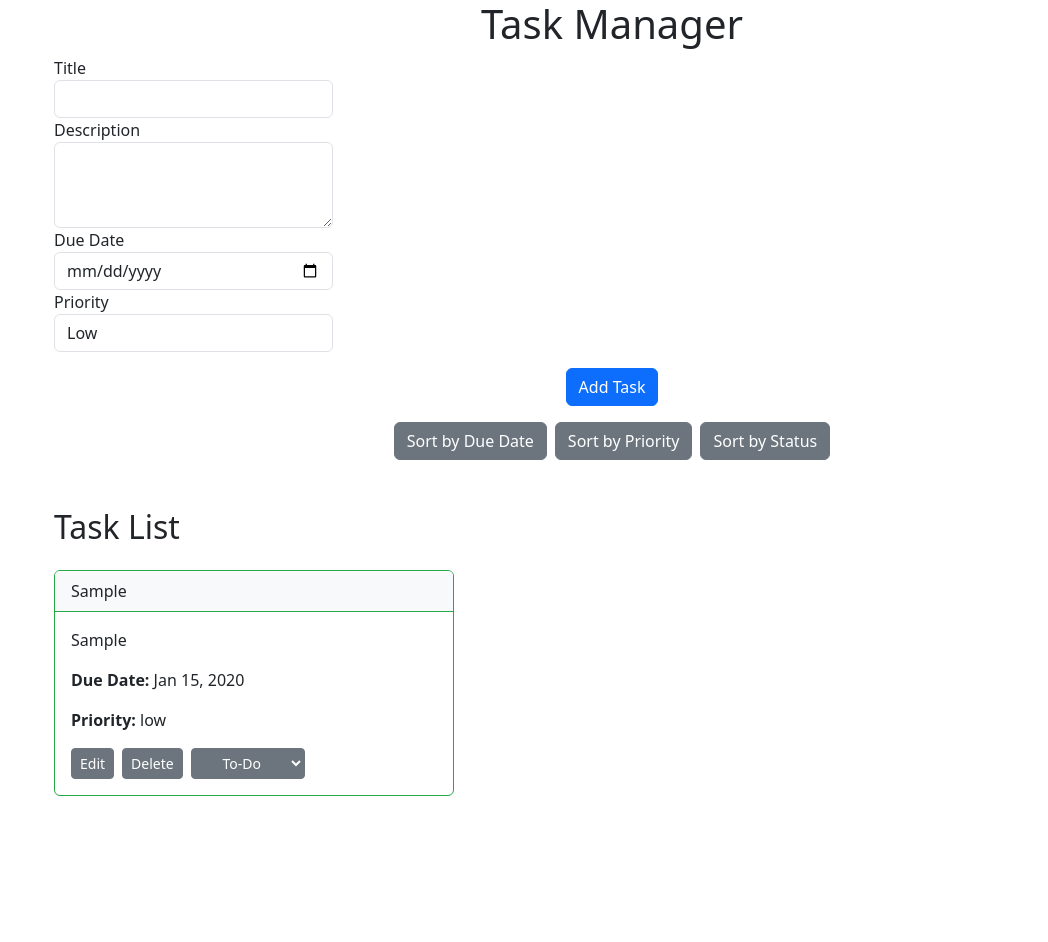
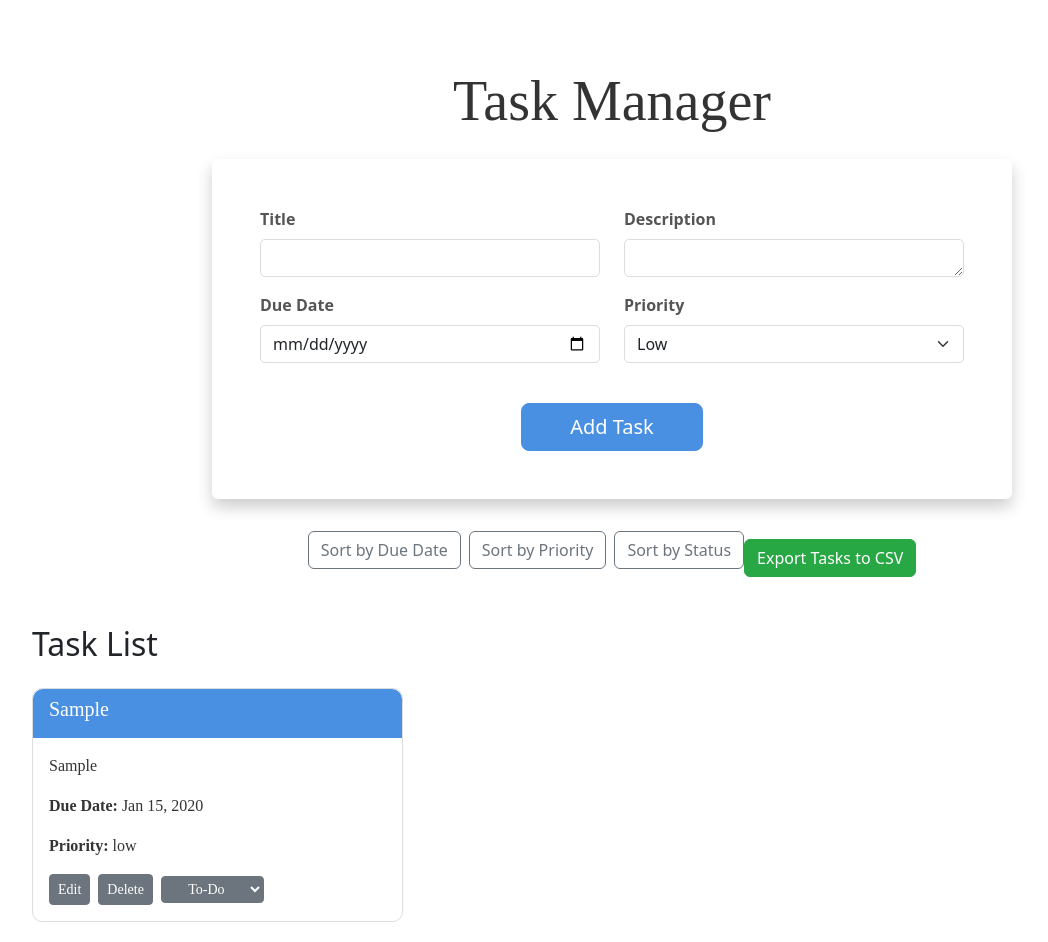
Before and after one commit to diwakar4586/TaskManager, an Angular app: page / in a window 1280 px wide. Both pictures are taken after typing "Sample", "Sample", "2020-01-15" into the empty fields and a click on the button "Add Task". Shown: the whole page, without its empty margins (28-1076 px from the left). Before the commit the page ends 816 px from the top, so only its background shows below. Built offline with nearby package versions, Linux system fonts and the light colour scheme.

Commit message:
ui change in master

```diff
--- a/src/app/tasks/tasks.component.css
+++ b/src/app/tasks/tasks.component.css
@@ -1,28 +1,152 @@
-.card {
-    border: 1px solid #28a745;
-    margin-bottom: 20px;
-    width: 400px;
+
+   body {
+    font-family: 'Merriweather', serif;
+    background-color: #f8f9fa;
+  }
+
+  h1 {
+    font-family: 'Playfair Display', serif;
+    color: #333;
+  }
+
+  /* Container */
+  .container {
+    max-width: 1200px;
+    margin: 0 auto;
+    padding: 20px;
+  }
+
+  /* Form Container */
+  .container-form {
+    max-width: 800px;
+    margin: 0 auto;
+    padding: 30px;
+    background-color: #ffffff;
+    border-radius: 10px;
+    box-shadow: 0 8px 16px rgba(0, 0, 0, 0.1);
+  }
+
+  /* Form Labels */
+  .form-label {
+    font-weight: bold;
+    color: #555;
+  }
+
+  /* Form Inputs */
+  .form-control, .form-select {
+    border-radius: 5px;
+    border: 1px solid #ddd;
+  }
+
+  /* Buttons */
+  .btn-primary {
+    background-color: #4a90e2;
+    border-color: #4a90e2;
+    transition: background-color 0.3s, border-color 0.3s;
+  }
+
+  .btn-primary:hover {
+    background-color: #357abd;
+    border-color: #357abd;
+  }
+
+  .btn-outline-secondary {
+    border-color: #6c757d;
+    color: #6c757d;
+    transition: background-color 0.3s, border-color 0.3s, color 0.3s;
+  }
+
+  .btn-outline-secondary:hover {
+    background-color: #6c757d;
+    color: #fff;
+  }
+
+  .btn-outline-warning {
+    border-color: #ffc107;
+    color: #ffc107;
+    transition: background-color 0.3s, border-color 0.3s, color 0.3s;
+  }
+
+  .btn-outline-warning:hover {
+    background-color: #ffc107;
+    color: #fff;
+  }
+
+  .btn-outline-danger {
+    border-color: #dc3545;
+    color: #dc3545;
+    transition: background-color 0.3s, border-color 0.3s, color 0.3s;
+  }
+
+  .btn-outline-danger:hover {
+    background-color: #dc3545;
+    color: #fff;
+  }
+
+  .btn-success {
+    background-color: #28a745;
+    border-color: #28a745;
+    transition: background-color 0.3s, border-color 0.3s;
+  }
+
+  .btn-success:hover {
+    background-color: #218838;
+    border-color: #1e7e34;
+  }
+
+  /* Cards */
+  .card {
+    border: 1px solid #ddd;
+    border-radius: 10px;
+    transition: box-shadow 0.3s;
+  }
+
+  .card:hover {
+    box-shadow: 0 6px 12px rgba(0, 0, 0, 0.15);
   }
 
   .card-header {
-    background-color: #f8f9fa;
-    border-bottom: 1px solid #28a745;
+    background-color: #4a90e2;
+    color: #fff;
+    border-bottom: 1px solid #4a90e2;
+    border-radius: 10px 10px 0 0;
+    font-family: 'Playfair Display', serif;
   }
 
-  .badge {
-    padding: 0.5em 1em;
-    font-size: 0.875em;
+  .card-body {
+    font-family: 'Merriweather', serif;
+    color: #333;
   }
 
-  .badge-success {
-    background-color: #28a745;
-    color: white;
+  /* Miscellaneous */
+  .text-center {
+    text-align: center;
   }
 
-  .badge-warning {
-    background-color: #ffc107;
-    color: white;
+  .mt-3 {
+    margin-top: 1rem;
   }
-  .text-danger{
-    color: red !important;
+
+  .mt-4 {
+    margin-top: 1.5rem;
   }
+
+  .mb-3 {
+    margin-bottom: 1rem;
+  }
+
+  .mb-4 {
+    margin-bottom: 1.5rem;
+  }
+
+  .me-2 {
+    margin-right: 0.5rem;
+  }
+
+  .shadow-sm {
+    box-shadow: 0 4px 8px rgba(0, 0, 0, 0.1) !important;
+  }
+
+  .shadow-lg {
+    box-shadow: 0 8px 16px rgba(0, 0, 0, 0.2) !important;
+  }
--- a/src/app/tasks/tasks.component.html
+++ b/src/app/tasks/tasks.component.html
@@ -1,51 +1,49 @@
-<div class="container">
-  <h1 class="text-center">Task Manager</h1>
-  <form (ngSubmit)="addTask()">
-    <div class="col">
-      <div class="form-group col-md-3">
-        <label for="taskTitle">Title</label>
+<div class="container mt-5">
+  <h1 class="text-center mb-4 display-4">Task Manager</h1>
+  <form (ngSubmit)="addTask()" class="mb-4 bg-white p-5 rounded shadow-lg container-form">
+    <div class="row">
+      <div class="form-group col-md-6 mb-3">
+        <label for="taskTitle" class="form-label">Title</label>
         <input type="text" class="form-control" id="taskTitle" [(ngModel)]="newTask.title" name="title" required #title="ngModel">
       </div>
 
-      <div class="form-group col-md-3">
-        <label for="taskDescription">Description</label>
-        <textarea class="form-control" id="taskDescription" rows="3" [(ngModel)]="newTask.description" name="description" required></textarea>
+      <div class="form-group col-md-6 mb-3">
+        <label for="taskDescription" class="form-label">Description</label>
+        <textarea class="form-control" id="taskDescription" rows="1" [(ngModel)]="newTask.description" name="description" required></textarea>
       </div>
-      <div class="form-group col-md-3">
-        <label for="taskDueDate">Due Date</label>
+      <div class="form-group col-md-6 mb-3">
+        <label for="taskDueDate" class="form-label">Due Date</label>
         <input type="date" class="form-control" id="taskDueDate" [(ngModel)]="newTask.dueDate" name="dueDate" required [min]="today">
       </div>
-      <div class="form-group col-md-3">
-        <label for="taskPriority">Priority</label>
-        <select class="form-control" id="taskPriority" [(ngModel)]="newTask.priority" name="priority">
-          <option value="">Select</option>
+      <div class="form-group col-md-6 mb-3">
+        <label for="taskPriority" class="form-label">Priority</label>
+        <select class="form-select" id="taskPriority" [(ngModel)]="newTask.priority" name="priority">
           <option value="low">Low</option>
           <option value="medium">Medium</option>
           <option value="high">High</option>
         </select>
       </div>
     </div>
-    <div class="row">
-      <div class="col-md-12 text-center">
-        <button type="submit" class="btn btn-primary mt-3">
+    <div class="text-center mt-4">
+      <button type="submit" class="btn btn-primary btn-lg px-5">
         {{ editingTaskIndex >= 0 ? 'Update Task' : 'Add Task' }}
       </button>
     </div>
-    </div>
   </form>
 
-  <div class="row">
-    <div class="col-md-12 text-center">
-      <button type="button" class="btn btn-secondary mt-3 me-2" (click)="sortTasksByDueDate()">
+  <div class="text-center mb-4">
+    <button type="button" class="btn btn-outline-secondary me-2" (click)="sortTasksByDueDate()">
       Sort by Due Date
     </button>
-      <button type="button" class="btn btn-secondary mt-3 me-2" (click)="sortTasksByPriority()">
+    <button type="button" class="btn btn-outline-secondary me-2" (click)="sortTasksByPriority()">
       Sort by Priority
     </button>
-      <button type="button" class="btn btn-secondary mt-3" (click)="sortTasksByStatus()">
+    <button type="button" class="btn btn-outline-secondary" (click)="sortTasksByStatus()">
       Sort by Status
     </button>
-    </div>
+    <button type="button" class="btn btn-success mt-3" (click)="exportTasksToCSV()">
+      Export Tasks to CSV
+    </button>
   </div>
 
   <h2 class="mt-5" *ngIf="tasks.length > 0">Task List</h2>
@@ -53,7 +51,7 @@
     <div class="col-md-4" *ngFor="let task of tasks; let i = index">
       <div class="card mt-3">
         <div class="card-header d-flex justify-content-between align-items-center">
-          <span>{{ task.title }}</span>
+          <h5>{{ task.title }}</h5>
         </div>
         <div class="card-body">
           <p>{{ task.description }}</p>
--- a/src/app/tasks/tasks.component.ts
+++ b/src/app/tasks/tasks.component.ts
@@ -1,4 +1,4 @@
-import { CommonModule, isPlatformBrowser } from '@angular/common';
+import { CommonModule, isPlatformBrowser,formatDate  } from '@angular/common';
 import { Component, Inject, OnInit, PLATFORM_ID } from '@angular/core';
 import { RouterOutlet } from '@angular/router';
 import { FormsModule } from '@angular/forms';
@@ -100,4 +100,37 @@ export class TasksComponent implements OnInit {
     const statusOrder: { [key in Task['status']]: number } = { 'to-do': 1, 'in-progress': 2, 'completed': 3 };
     this.tasks.sort((a, b) => statusOrder[a.status] - statusOrder[b.status]);
   }
+  exportTasksToCSV() {
+    const csvData = this.generateCSV();
+    this.downloadCSV(csvData, 'tasks.csv');
+  }
+  generateCSV(): string {
+    const header = ['Title', 'Description', 'Due Date', 'Priority', 'Status'];
+    const rows = this.tasks.map(task => [
+      task.title,
+      task.description,
+      task.dueDate,
+      task.priority,
+      task.status
+    ]);
+    const csvContent = [
+      header.join(','),
+      ...rows.map(row => row.join(','))
+    ].join('\n');
+
+    return csvContent;
+  }
+  downloadCSV(csvContent: string, filename: string) {
+    const blob = new Blob([csvContent], { type: 'text/csv;charset=utf-8;' });
+    const link = document.createElement('a');
+    if (link.download !== undefined) {
+      const url = URL.createObjectURL(blob);
+      link.setAttribute('href', url);
+      link.setAttribute('download', filename);
+      link.style.visibility = 'hidden';
+      document.body.appendChild(link);
+      link.click();
+      document.body.removeChild(link);
+    }
+  }
 }
```
Lines whose indentation alone changed are shown as unchanged.
